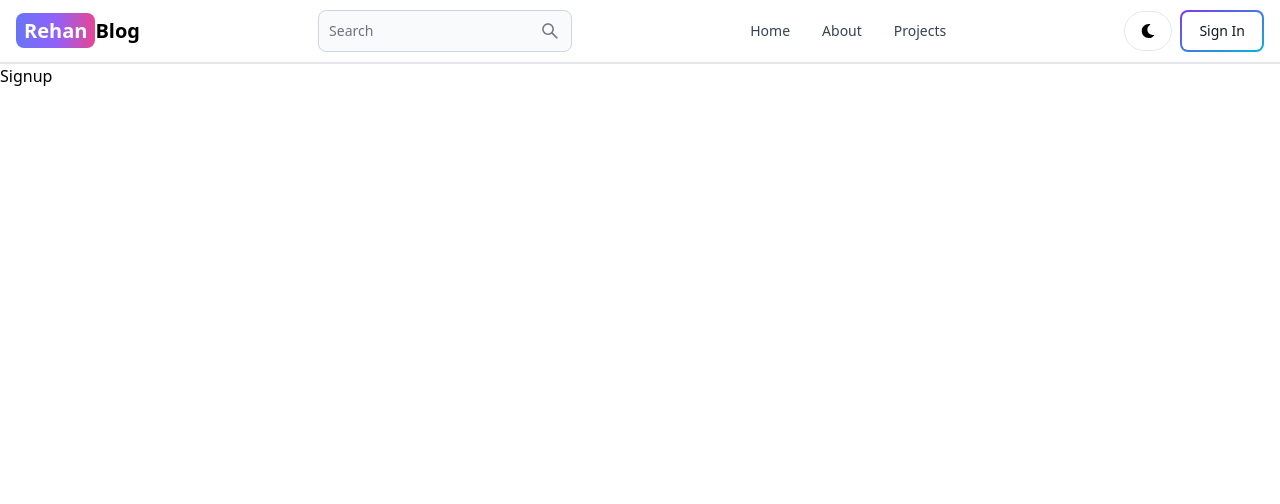
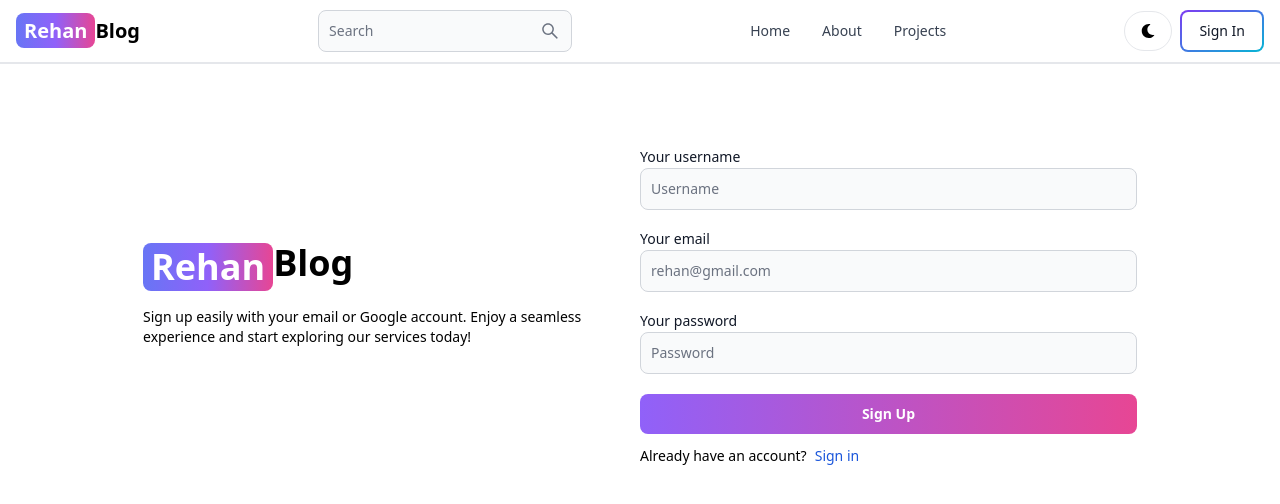
Before and after one commit to RehanAhmad86/Mern-Blog-Application, a React (Vite) app in the folder client/: page /signup in a window 1280 px wide. Shown: the top 504 px of the page. Built offline with nearby package versions, Linux system fonts and the light colour scheme.

Commit message:
signup page ui

```diff
--- a/client/src/pages/Signup.jsx
+++ b/client/src/pages/Signup.jsx
@@ -1,7 +1,61 @@
+import { Label, TextInput, Button } from 'flowbite-react'
 import React from 'react'
+import { Link } from 'react-router-dom'
 
 export default function Signup() {
   return (
-    <div>Signup</div>
+    <div className='flex p-5 mt-10'>
+      <div className='flex flex-col md:flex-row max-w-6xl mx-auto items-center'>
+        <div className='flex-1'>
+          <Link to={'/'} className='font-bold text-4xl dark:text-white flex justify-center md:justify-start'>
+            <span className='px-2 py-1 bg-gradient-to-r from-indigo-500 via-purple-500 to-pink-500
+        rounded-lg text-white'>Rehan</span>
+            Blog
+          </Link>
+          <p className='mt-4 text-sm'>
+            Sign up easily with your email or Google account.
+            Enjoy a seamless experience and start exploring our services today!
+          </p>
+        </div>
+
+        <div className='flex-1 w-full mt-5'>
+          <form className='flex flex-col gap-4'>
+            <div>
+              <Label className='mb-2'>Your username</Label>
+              <TextInput
+                type='text'
+                placeholder='Username'
+                id='username'
+              />
+            </div>
+            <div>
+              <Label className='mb-2'>Your email</Label>
+              <TextInput
+                type='text'
+                placeholder='rehan@gmail.com'
+                id='email'
+              />
+            </div>
+            <div>
+              <Label className='mb-2'>Your password</Label>
+              <TextInput
+                type='text'
+                placeholder='Password'
+                id='password'
+              />
+              <Button gradientDuoTone='purpleToPink' className='mt-5 font-semibold w-full text-center' type='submit'>
+                Sign Up
+              </Button>
+            </div>
+          </form>
+          <div className='flex gap-2 text-sm mt-3'>
+            <p>
+              Already have an account?
+            </p>
+            <Link to={'/signin'} className='text-blue-700'>Sign in</Link>
+          </div>
+        </div>
+      </div>
+    </div>
   )
 }
```
